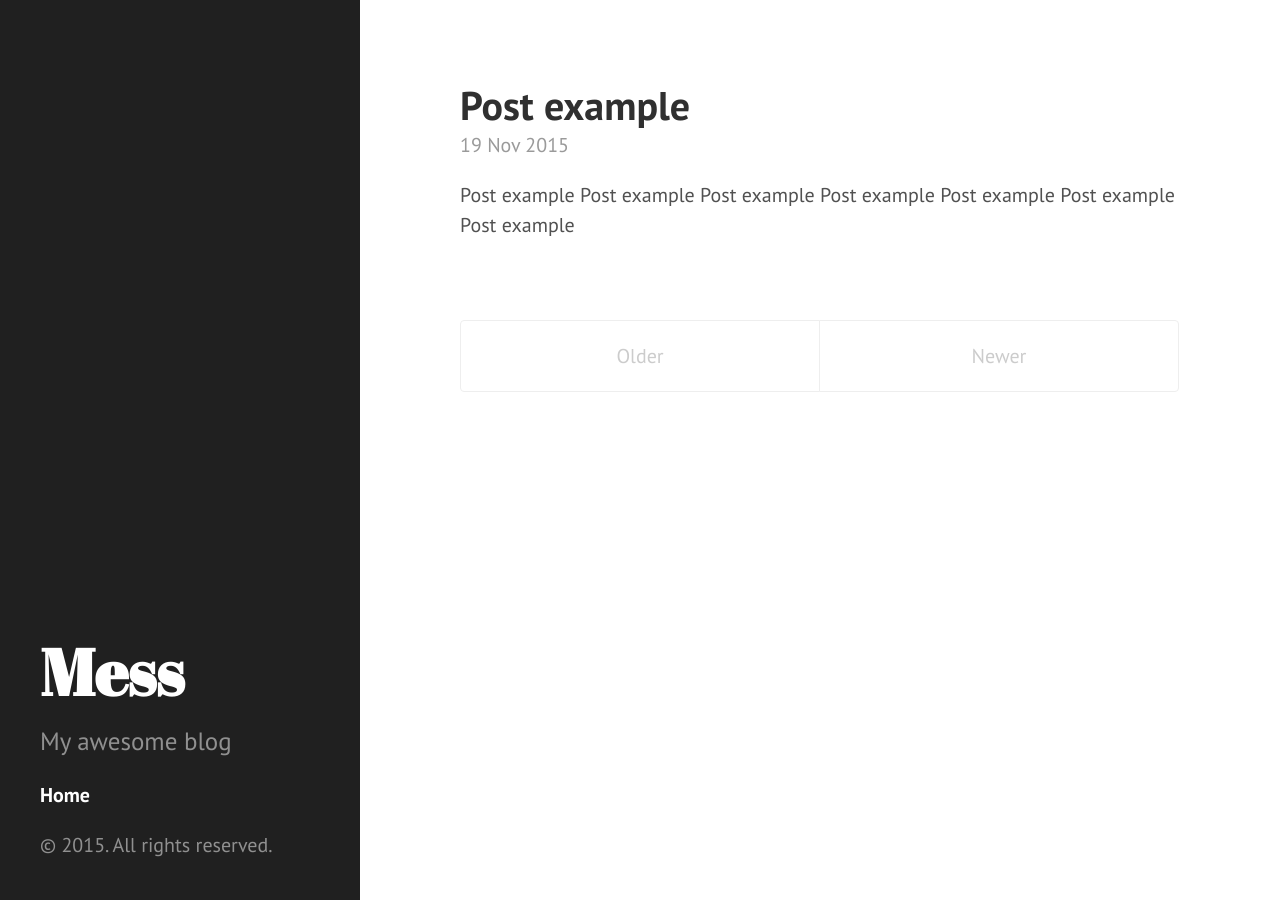
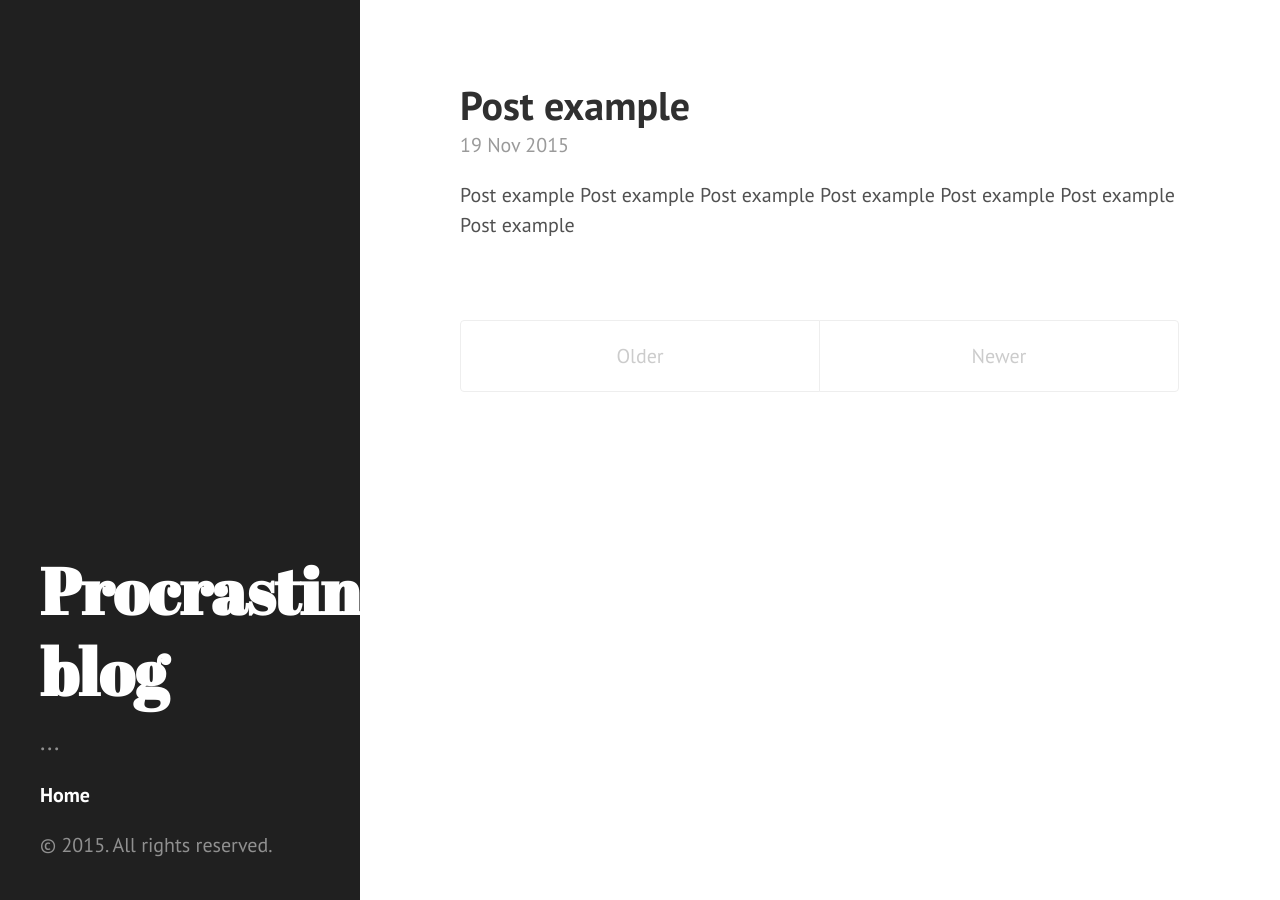
Before and after one commit to tier777/tier777.github.io, a Jekyll site: the page built from index.html, in a window 1280 px wide. Built offline with Jekyll 4.4.1, drawn with Linux system fonts in a browser that asks for light colours; the list of posts is cut into pages by our own code.

Commit message:
update config

```diff
--- a/_config.yml
+++ b/_config.yml
@@ -2,7 +2,7 @@ excerpt_separator: ""
 pygments: true
 markdown: kramdown
 url: http://tier777.github.io
-title: Mess
+title: Procrastinator's blog
 tagline: android ios developer
-description: My awesome blog
+description: ...
 paginate: 5
```
